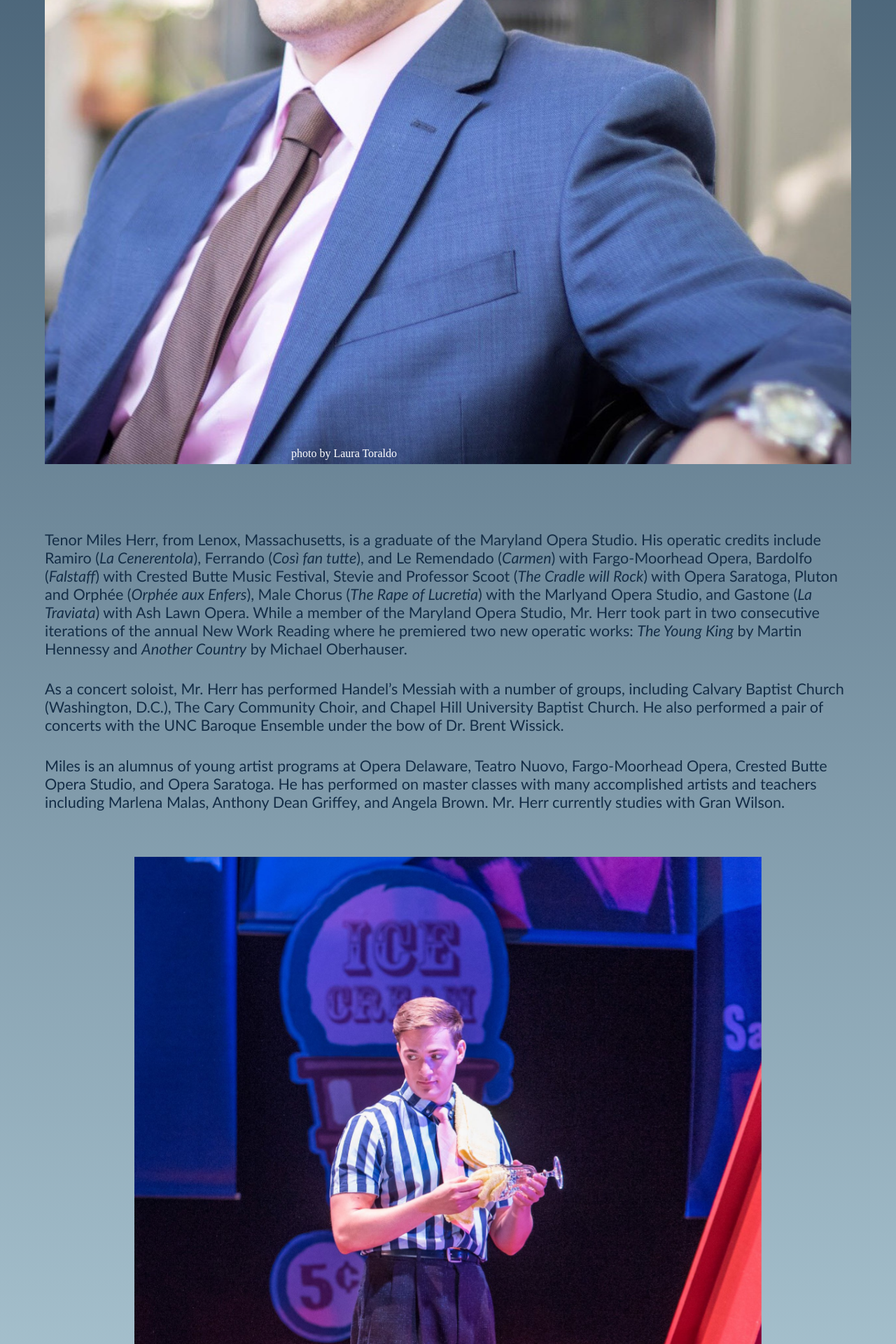
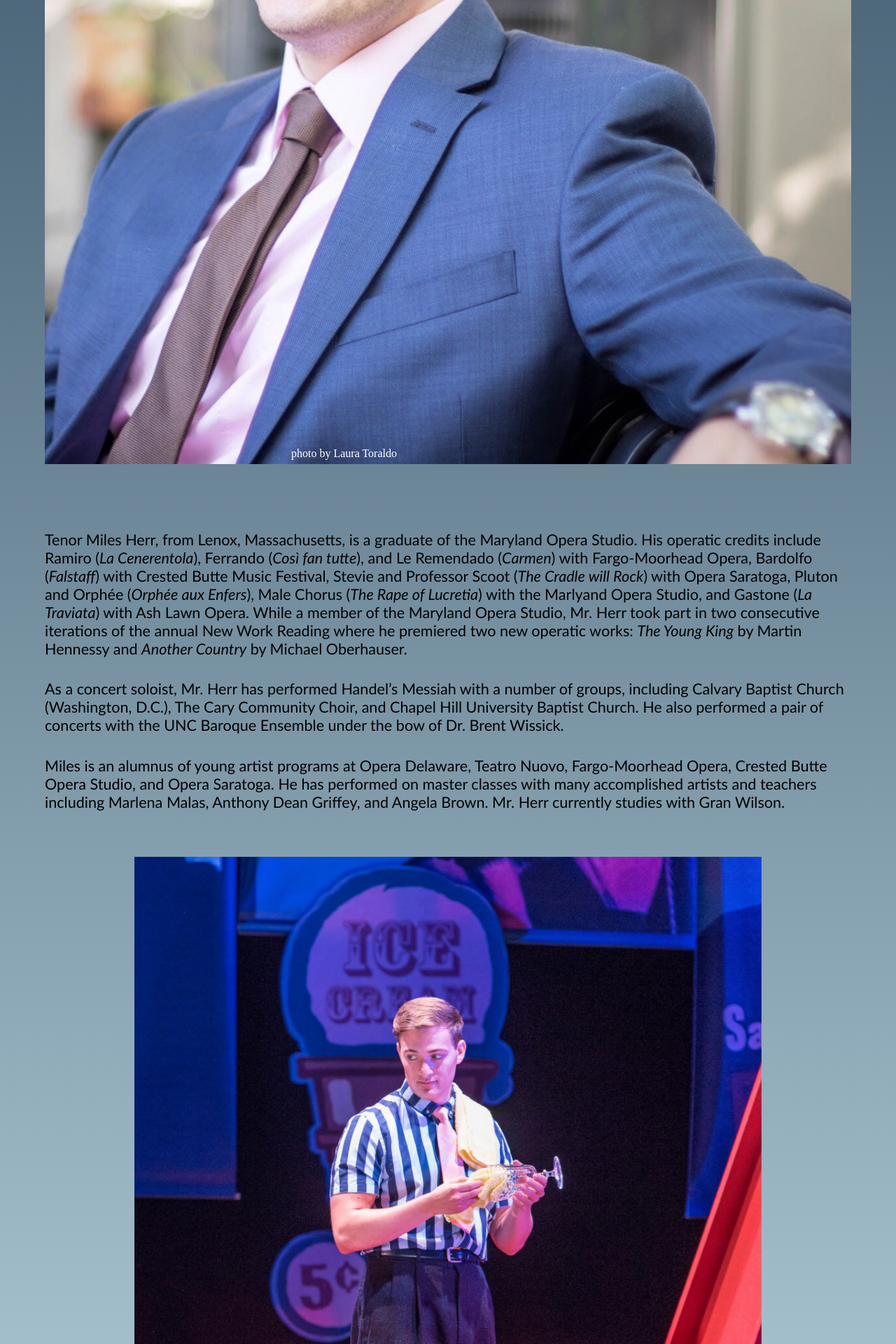
Before and after one commit to leemlb06pmi/leemlb06pmi.github.io, a Jekyll site: the page built from index.html, in a window 1280 px wide. Shown: the part 1518-3438 px from the top of the page at 70% size. Built offline with Jekyll 4.4.1, drawn with Linux system fonts in a browser that asks for light colours.

Commit message:
Update index.html

```diff
--- a/index.html
+++ b/index.html
@@ -32,7 +32,7 @@
 		<div class="row">
 			<div class="column 65left">
 				<div style="margin 2.5% 5% 2.5% 5%;">
-					<p style="text-align:left;margin:5% 5% 2.5% 5%;padding:2.5% 0% 0% 0%;color:rgb(20,45,70);">Tenor Miles Herr, from Lenox, Massachusetts, is a graduate of the Maryland Opera Studio.
+					<p style="text-align:left;margin:5% 5% 2.5% 5%;padding:2.5% 0% 0% 0%;">Tenor Miles Herr, from Lenox, Massachusetts, is a graduate of the Maryland Opera Studio.
 			His operatic credits include Ramiro (<em>La Cenerentola</em>), Ferrando (<em>Così fan tutte</em>), and Le Remendado (<em>Carmen</em>) with
 			Fargo-Moorhead Opera, Bardolfo (<em>Falstaff</em>) with Crested Butte Music Festival, Stevie and Professor
 			Scoot (<em>The Cradle will Rock</em>) with Opera Saratoga, Pluton and Orphée (<em>Orphée aux Enfers</em>),
@@ -40,11 +40,11 @@
 			Lawn Opera. While a member of the Maryland Opera Studio, Mr. Herr took part in two consecutive iterations of the annual New
 			Work Reading where he premiered two new operatic works: <em>The Young King</em> by Martin Hennessy and <em>Another Country</em> by Michael Oberhauser.
 					</p>
-					<p style="text-align:left;margin:2.5% 5% 2.5% 5%;padding:0%;color:rgb(20,45,70);">As a concert soloist, Mr. Herr has performed Handel’s Messiah with a number of groups,
+					<p style="text-align:left;margin:2.5% 5% 2.5% 5%;padding:0%;">As a concert soloist, Mr. Herr has performed Handel’s Messiah with a number of groups,
 						including Calvary Baptist Church (Washington, D.C.), The Cary Community Choir, and Chapel Hill University Baptist Church.
 						He also performed a pair of concerts with the UNC Baroque Ensemble under the bow of Dr. Brent Wissick.
 					</p>
-					<p style="text-align:left;margin:2.5% 5% 2.5% 5%;padding:0%;color:rgb(20,45,70);">Miles is an alumnus of young artist programs at
+					<p style="text-align:left;margin:2.5% 5% 2.5% 5%;padding:0%;">Miles is an alumnus of young artist programs at
 						Opera Delaware, Teatro Nuovo, Fargo-Moorhead Opera, Crested Butte Opera Studio, and Opera Saratoga.
 						He has performed on master classes with many accomplished artists and teachers including Marlena Malas,
 						Anthony Dean Griffey, and Angela Brown. Mr. Herr currently studies with Gran Wilson.
```
